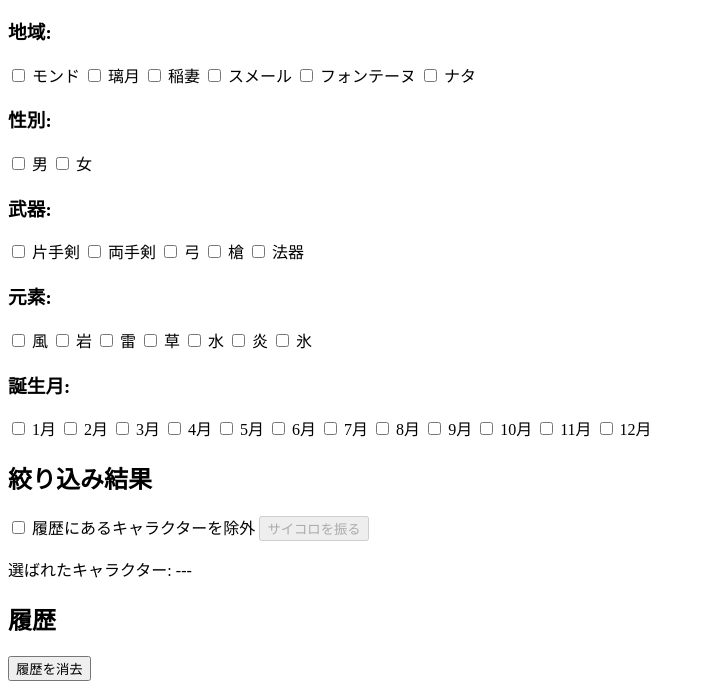
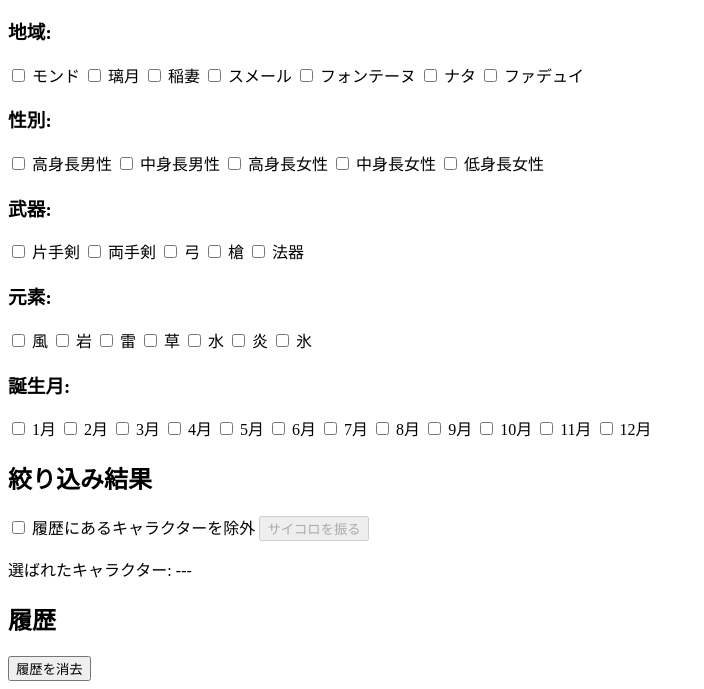
Before and after one commit to stellafloret/gnsncharandom, a plain HTML site: page index.html in a window 1280 px wide. Shown: the part 127-816 px from the top of the page, without its empty margins (0-704 px from the left). Drawn offline with Linux system fonts and the light colour scheme.

Commit message:
Update index.html

```diff
--- a/index.html
+++ b/index.html
@@ -21,12 +21,16 @@
       <label><input type="checkbox" name="region" value="スメール"> スメール</label>
       <label><input type="checkbox" name="region" value="フォンテーヌ"> フォンテーヌ</label>
       <label><input type="checkbox" name="region" value="ナタ"> ナタ</label>
+      <label><input type="checkbox" name="region" value="ファデュイ"> ファデュイ</label>
     </div>
 
      <div>
       <h3>性別:</h3>
-      <label><input type="checkbox" name="gender" value="男"> 男</label>
-      <label><input type="checkbox" name="gender" value="女"> 女</label>
+      <label><input type="checkbox" name="gender" value="高身長男性"> 高身長男性</label>
+      <label><input type="checkbox" name="gender" value="中身長男性"> 中身長男性</label>
+      <label><input type="checkbox" name="gender" value="高身長男女"> 高身長女性</label>
+      <label><input type="checkbox" name="gender" value="中身長女性"> 中身長女性</label>
+      <label><input type="checkbox" name="gender" value="低身長女性"> 低身長女性</label>
      </div>
 
     <div>
```
